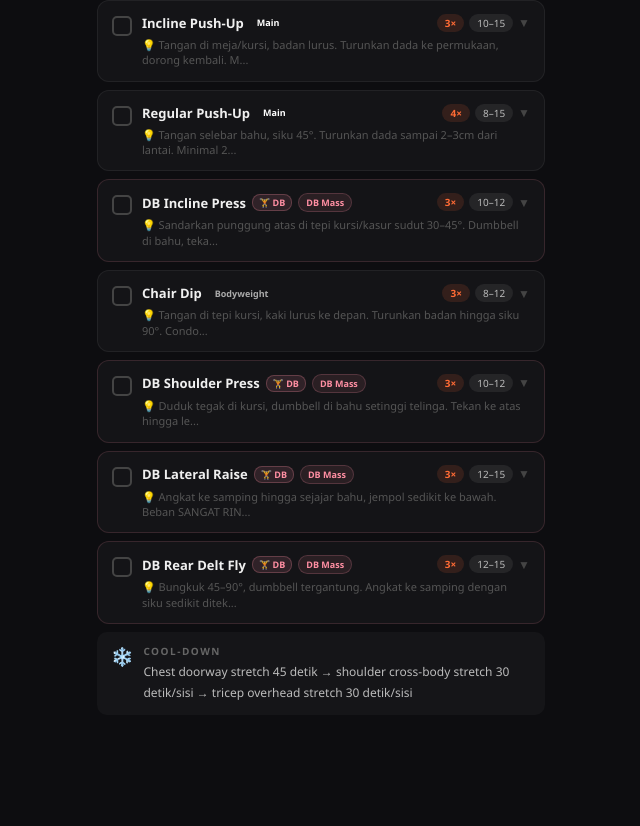
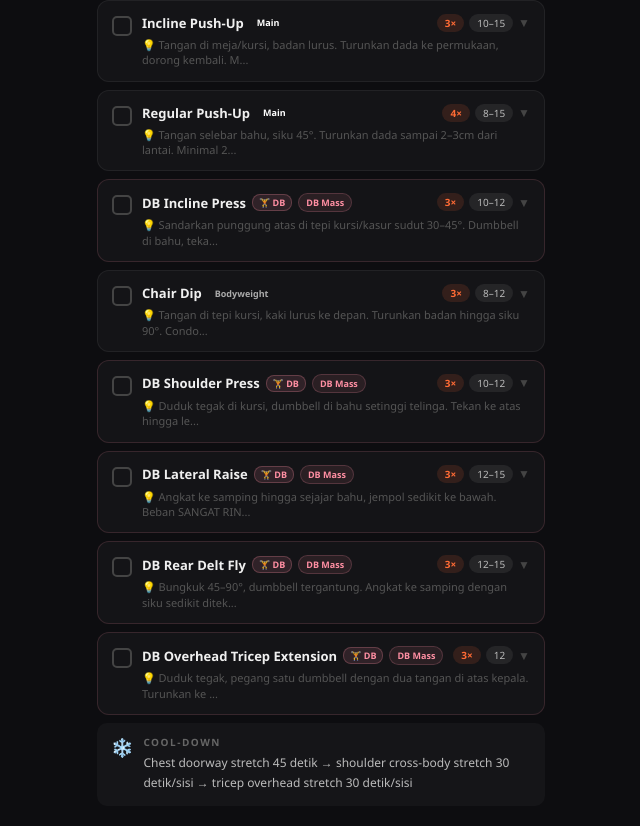
Before and after one commit to masdeofcdev/schedule, a React (Vite) app: page / in a window 1280 px wide. Shown: the part 608-1434 px from the top of the page, without its empty margins (319-959 px from the left). Before the commit the page ends 1403 px from the top, so only its background shows below. Built offline with nearby package versions, Linux system fonts and the light colour scheme.

Commit message:
Add files via upload

```diff
--- a/src/App.jsx
+++ b/src/App.jsx
@@ -51,49 +51,41 @@ const pushExercises = [
     note: "Bungkuk 45–90°, dumbbell tergantung. Angkat ke samping dengan siku sedikit ditekuk hingga sejajar bahu. JANGAN pakai momentum. Beban sangat ringan.",
     why: "Posterior delt — bahu 3D & cegah postur bungkuk dari terlalu banyak pressing",
     category: "DB Mass", db: true
-  }
+  },
+  {
+    name: "DB Overhead Tricep Extension",
+    sets: "3", reps: "12",
+    note: "Duduk tegak, pegang satu dumbbell dengan dua tangan di atas kepala. Turunkan ke belakang kepala (siku tetap dekat telinga), angkat kembali. Gerakannya hanya di siku.",
+    why: "Long head triceps — bagian terbesar triceps, tidak bisa dikena maksimal dari dip atau push-up saja",
+    category: "DB Mass", db: true
+  },
 ];
-
 const pushCooldown = "Chest doorway stretch 45 detik → shoulder cross-body stretch 30 detik/sisi → tricep overhead stretch 30 detik/sisi";
 const pushSkill = "📈 Progression: Incline PU → Full PU → Diamond PU → Archer PU | Pike PU → Handstand Wall Hold";
 
 // ===== PULL DAY CONTENT =====
-const pullWarmup = "Dead hang 20 detik → scapular pull-up 8 reps → arm swings → shoulder dislocates pakai handuk";
+const pullWarmup = "Dead hang 20–30 detik → scapular pull-up 8 reps → arm swings → shoulder dislocates pakai handuk";
 const pullExercises = [
   {
-    name: "Dead Hang",
-    sets: "3", reps: "20–30 detik",
-    note: "Gantung di pull-up bar, genggam kuat, biarkan bahu naik alami. Fokus napas dan grip. Ini latihan nyata, bukan sekadar pemanasan.",
-    why: "Grip strength + dekompresi tulang belakang. Grip lemah = pull-up gagal di tengah",
-    category: "Foundation", db: false
+    name: "Negative Pull-Up",
+    sets: "4", reps: "3–5 (turun 5–8 detik)",
+    note: "Naik ke posisi chin over bar pakai kursi atau lompat. Lalu turunkan badan seperlahan mungkin. Target 5–8 detik per rep. Catat waktu tiap minggu.",
+    why: "Skill #1 — cara tercepat bangun kekuatan pull-up dari nol",
+    category: "Progression", db: false
   },
   {
     name: "Australian Row — 3 Variasi Grip",
     sets: "4", reps: "8–12",
     note: "Tubuh lurus, tarik dada ke meja. Rotasi grip tiap set: pronated (telapak bawah) → supinated (telapak atas) → neutral → pilih yang paling kena. Makin rebah = makin susah.",
-    why: "Variasi grip = semua bagian lat terlatih. Kunci sayap lebar untuk V-shape",
-    category: "Main", db: false
-  },
-  {
-    name: "Straight Arm Pull (handuk/tali)",
-    sets: "3", reps: "12–15",
-    note: "Ikat handuk di atas pintu. Pegang kedua ujung, tangan LURUS sepanjang gerakan. Tarik ke bawah hingga sejajar pinggul. Rasakan lat stretch di atas dan kontraksi di bawah.",
-    why: "Isolasi lat murni tanpa bicep bantu — memastikan sayap benar-benar berkembang",
+    why: "Back mass #1 — variasi grip pastikan semua bagian lat terlatih. Kunci sayap lebar untuk V-shape",
     category: "Main", db: false
   },
   {
     name: "DB Bent-Over Row",
     sets: "3", reps: "10–12",
     note: "Bungkuk 45°, punggung LURUS. Tarik dumbbell ke pinggang, tahan 1 detik, turunkan pelan. Jangan ayun badan — kekuatan dari punggung, bukan momentum.",
-    why: "Ketebalan punggung (mid-back, rhomboids) — punggung lebar DAN tebal",
+    why: "Back mass #2 — ketebalan punggung (mid-back, rhomboids). Punggung lebar DAN tebal",
     category: "DB Mass", db: true
-  },
-  {
-    name: "Negative Pull-Up",
-    sets: "3", reps: "3–5 (turun 5–8 detik)",
-    note: "Naik ke posisi chin over bar pakai kursi atau lompat. Lalu turunkan badan seperlahan mungkin. Target 5–8 detik per rep. Catat waktu tiap minggu.",
-    why: "Cara tercepat bangun kekuatan pull-up dari nol",
-    category: "Progression", db: false
   },
   {
     name: "DB Bicep Curl",
@@ -103,24 +95,24 @@ const pullExercises = [
     category: "DB Mass", db: true
   },
   {
+    name: "DB Hammer Curl",
+    sets: "3", reps: "10–12",
+    note: "Telapak saling berhadapan. Siku tetap di sisi badan. Turunkan pelan 3 detik.",
+    why: "Forearm #1 — brachialis & brachioradialis. Penting banget kalau forearm masih kecil",
+    category: "Forearm", db: true
+  },
+  {
     name: "Reverse Curl (Brachioradialis)",
     sets: "3", reps: "10–12",
     note: "Telapak menghadap ke BAWAH. Angkat dumbbell ke atas, turunkan pelan. Pakai beban lebih ringan dari bicep curl. Brachioradialis adalah primary mover di sini, bukan bicep.",
-    why: "Brachioradialis = otot paling dominan di lengan bawah. Reverse curl lebih efektif dari hammer curl untuk otot ini",
-    category: "Forearm", db: true
-  },
-  {
-    name: "DB Hammer Curl",
-    sets: "3", reps: "10–12",
-    note: "Telapak saling berhadapan. Siku tetap di sisi badan. Turunkan pelan 3 detik.",
-    why: "Brachialis & brachioradialis dari sudut berbeda — lengan bawah tebal dari semua sisi",
+    why: "Forearm #2 — brachioradialis paling dominan di lengan bawah. Bagian yang bikin forearm terlihat tebal dekat siku",
     category: "Forearm", db: true
   },
   {
     name: "Wrist Curl",
     sets: "3", reps: "15–20",
     note: "Duduk, lengan bawah di atas paha, telapak ke atas. Turunkan pergelangan ke bawah, kerutkan ke atas setinggi mungkin. Pakai beban sangat ringan. Close to failure di set terakhir.",
-    why: "Forearm flexors — komponen depan lengan bawah yang tebal",
+    why: "Forearm #3 — flexor depan lengan bawah. Lengkapi forearm dari semua sisi biar tulang siku tidak terlalu menonjol",
     category: "Forearm", db: true
   },
   {
```
